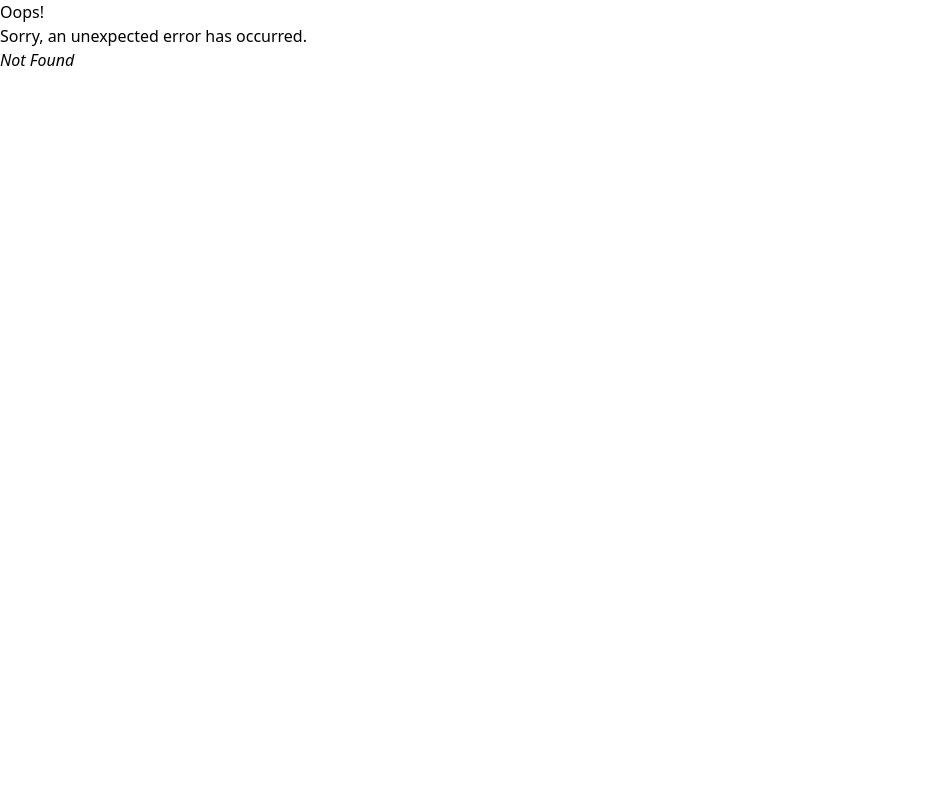
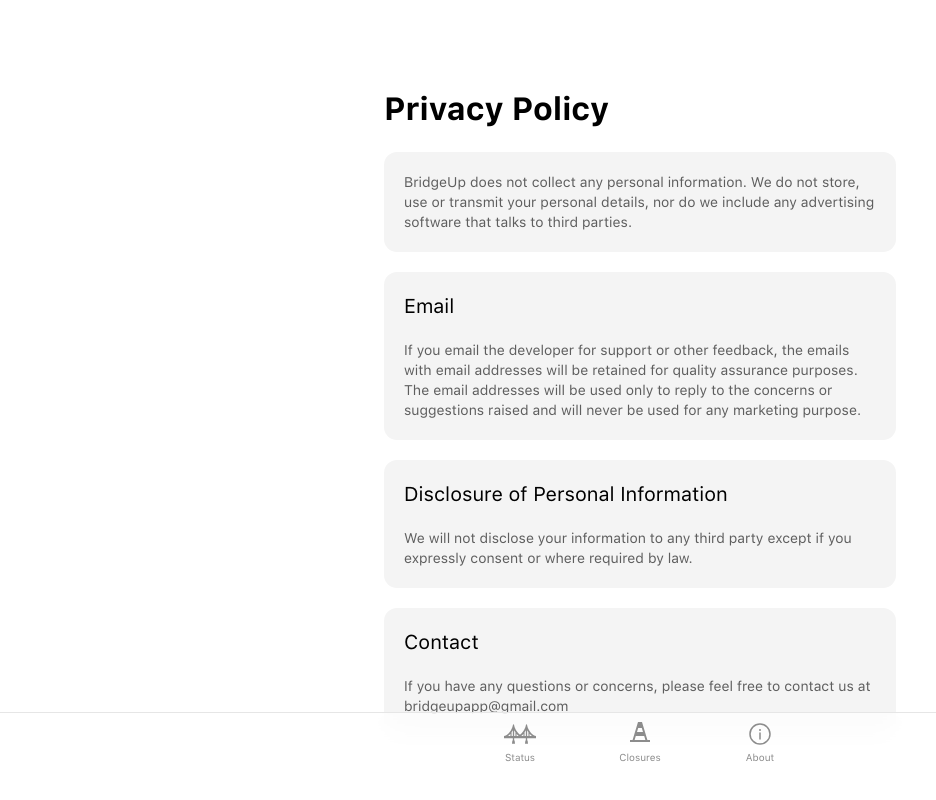
Before and after one commit to Jingyue-Wu/bridgeup, a React (Vite) app: page /privacy-policy in a window 1280 px wide. Before the commit this address had no page. Shown: the top 800 px of the page, without its empty margins (0-936 px from the left). Built offline with nearby package versions, Linux system fonts and the light colour scheme.

Commit message:
Add privacy policy and analytics

```diff
--- a/package.json
+++ b/package.json
@@ -10,6 +10,7 @@
     "preview": "vite preview"
   },
   "dependencies": {
+    "@vercel/analytics": "^1.1.1",
     "react": "^18.2.0",
     "react-dom": "^18.2.0",
     "react-icons": "^4.10.1",
--- a/src/main.tsx
+++ b/src/main.tsx
@@ -7,6 +7,9 @@
 import Status from "./routes/status.tsx";
 import Closures from "./routes/closures.tsx";
 import About from "./routes/about.tsx";
+import PrivacyPolicy from "./routes/privacyPolicy.tsx";
+import { Analytics } from '@vercel/analytics/react';
+
 
 const router = createBrowserRouter([
   {
@@ -26,6 +29,10 @@
         path: "/about",
         element: <About />,
       },
+      {
+        path: "/privacy-policy",
+        element: <PrivacyPolicy />,
+      },
     ],
   },
 ]);
@@ -33,5 +40,6 @@
 ReactDOM.createRoot(document.getElementById("root")!).render(
   <React.StrictMode>
     <RouterProvider router={router} />
+    <Analytics />
   </React.StrictMode>
 );
--- a/src/routes/about.tsx
+++ b/src/routes/about.tsx
@@ -19,11 +19,9 @@
         <div className='border-0 my-5 p-5 rounded-[13px] bg-card dark:bg-card_d'>
           <h1 className='text-xl mb-5'>Download on iOS and Android</h1>
 
-
           <h2 className=' text-sm font-thin mb-5 text-text2 dark:text-text2_d'>
             <span className='font-title'>Available on the Google Play store for Android.</span>
           </h2>
-
 
           <h2 className=' text-sm font-thin mb-5 text-text2 dark:text-text2_d'>
             <span className='font-title'>To install from Safari:</span> Tap the
@@ -41,7 +39,6 @@
             The progressive web app will automatically download to your home
             screen
           </h2>
-
         </div>
 
         <div className='border-0 my-5 p-5 rounded-[13px] bg-card dark:bg-card_d'>
--- a/src/routes/closures.tsx
+++ b/src/routes/closures.tsx
@@ -7,7 +7,6 @@
 
   function fetchData() {
     const endpoint = "https://bridge-up-api.vercel.app/api/closures";
-    // const endpoint = "http://localhost:3000/api/closures";
     fetch(endpoint)
       .then((response) => response.json())
       .then((data) => {
--- a/src/routes/errorPage.tsx
+++ b/src/routes/errorPage.tsx
@@ -6,15 +6,23 @@
 
   if (!isRouteErrorResponse(error)) {
     return null;
-}
+  }
 
   return (
-    <div id="error-page">
-      <h1>Oops!</h1>
-      <p>Sorry, an unexpected error has occurred.</p>
-      <p>
-        <i>{error.statusText || error.data}</i>
-      </p>
+    <div id="error-page" className="mt-[30vh]">
+      <div className='lg:m-auto lg:max-w-[40%] m-[5%] mt-[30vh] '>
+        <div className='border-0 my-5 p-5 rounded-[13px] bg-card dark:bg-card_d'>
+          <h1 className='mb-5 text-[32px] pt-1 font-title text-text dark:text-text2_d'>Oops!</h1>
+          <h2 className=' text-md text-text2 dark:text-text2_d'>
+            The page you are looking for cannot be found.
+            <p>
+              Error: <i>{error.statusText || error.data}</i>
+            </p>
+          </h2>
+        </div>
+
+      </div>
+
     </div>
   );
 }
--- /dev/null
+++ b/src/routes/privacyPolicy.tsx
@@ -0,0 +1,36 @@
+export default function PrivacyPolicy() {
+    return (
+        <>
+            <div className='lg:m-auto lg:max-w-[40%] m-[5%]'>
+                <h1 className='text-[32px] pt-1 my-5 font-title'>Privacy Policy</h1>
+
+                <div className='border-0 my-5 p-5 rounded-[13px] bg-card dark:bg-card_d'>
+                    <h2 className=' text-sm font-thin text-text2 dark:text-text2_d'>
+                        BridgeUp does not collect any personal information. We do not store, use or transmit your personal details, nor do we include any advertising software that talks to third parties.
+                    </h2>
+                </div>
+
+                <div className='border-0 my-5 p-5 rounded-[13px] bg-card dark:bg-card_d'>
+                    <h1 className='text-xl mb-5'>Email</h1>
+                    <h2 className=' text-sm font-thin text-text2 dark:text-text2_d'>
+                        If you email the developer for support or other feedback, the emails with email addresses will be retained for quality assurance purposes. The email addresses will be used only to reply to the concerns or suggestions raised and will never be used for any marketing purpose.
+                    </h2>
+                </div>
+
+                <div className='border-0 my-5 p-5 rounded-[13px] bg-card dark:bg-card_d'>
+                    <h1 className='text-xl mb-5'>Disclosure of Personal Information</h1>
+                    <h2 className=' text-sm font-thin text-text2 dark:text-text2_d'>
+                        We will not disclose your information to any third party except if you expressly consent or where required by law.
+                    </h2>
+                </div>
+
+                <div className='border-0 my-5 p-5 rounded-[13px] bg-card dark:bg-card_d'>
+                    <h1 className='text-xl mb-5'>Contact</h1>
+                    <h2 className=' text-sm font-thin text-text2 dark:text-text2_d'>
+                        If you have any questions or concerns, please feel free to contact us at bridgeupapp@gmail.com
+                    </h2>
+                </div>
+            </div>
+        </>
+    );
+}
--- a/src/routes/status.tsx
+++ b/src/routes/status.tsx
@@ -7,7 +7,6 @@
 
   function fetchData() {
     const endpoint = "https://bridge-up-api.vercel.app/api/bridges";
-    // const endpoint = "http://localhost:3000/api/bridges";
     fetch(endpoint)
       .then((response) => response.json())
       .then((data) => {
```
Also changed, not shown: 1 other file (tests, documents, lock files or other folders).
